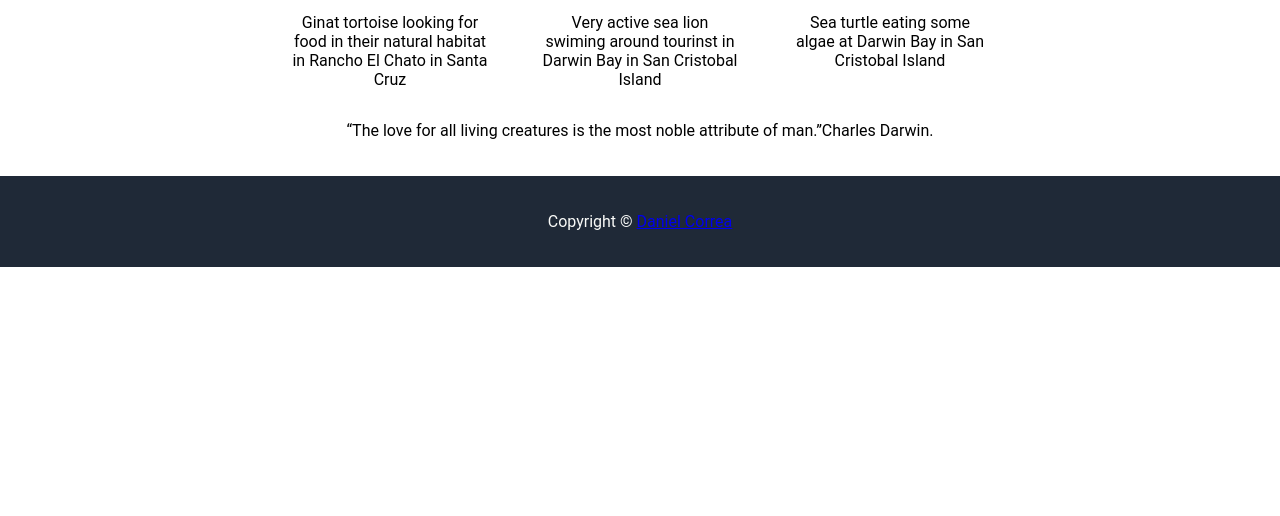
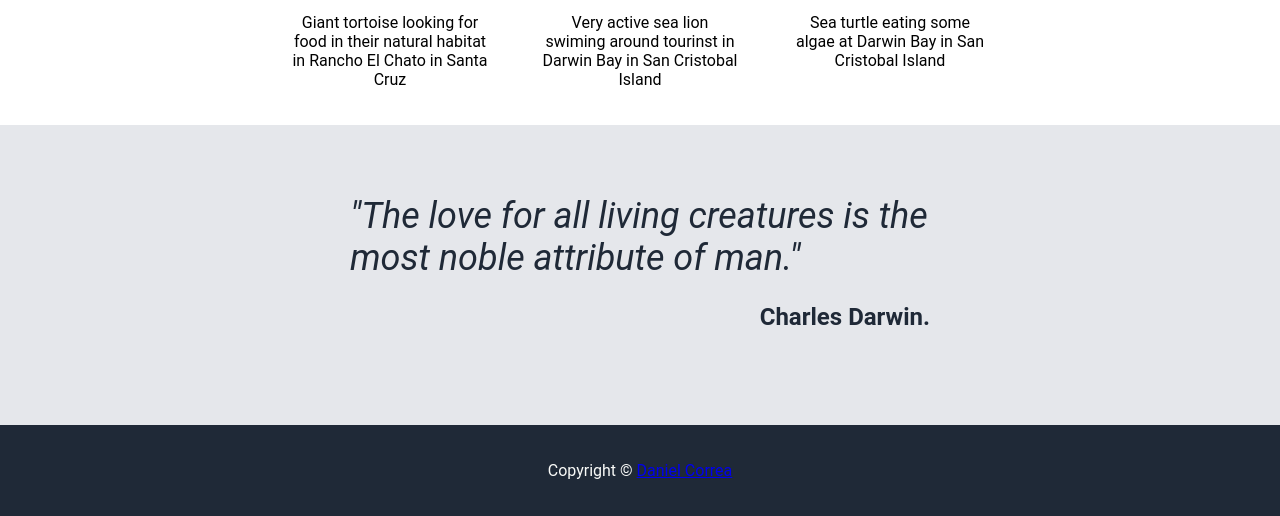
Before and after one commit to danielcr0995/landing_page, a plain HTML site: page index.html in a window 1280 px wide. Shown: the part 1092-1608 px from the top of the page. Before the commit the page ends 1359 px from the top, so only its background shows below. Drawn offline with Linux system fonts and the light colour scheme; some icons are missing.

Commit message:
style and some corrections on quote section

```diff
--- a/index.html
+++ b/index.html
@@ -35,7 +35,7 @@
                 <div class="images">
                     <div class="img">
                         <img src="./img/gianttortoise.jpg" alt="Giant tortoisse">
-                        <p>Ginat tortoise looking for food in their natural habitat in Rancho El Chato in Santa Cruz</p>
+                        <p>Giant tortoise looking for food in their natural habitat in Rancho El Chato in Santa Cruz</p>
                     </div>
                     <div class="img">
                         <img src="./img/sealion.JPG" alt="Sea lion">
@@ -49,13 +49,14 @@
             </div>
 
         </section>
-        <section class="quote">
-            <p class="qt"> “The love for all living creatures is the most noble attribute of man.”</p>
-            <p class="author">Charles Darwin.</p>
-
-        </section>
+    </section>
+    <section class="quote">
+        <i class="qt"> "The love for all living creatures is the most noble attribute of man."</i>
+        <p class="author">Charles Darwin.</p>
 
     </section>
+
+
     <footer class="footer">
         <p>Copyright &copy; <a href="https://github.com/danielcr0995" target="_blanck">Daniel Correa </a><i class="fa fa-github"></i><i class="fa fa-github fa-5x"></i></p>
 
--- a/styles.css
+++ b/styles.css
@@ -123,3 +123,24 @@ button{
     text-align: center;
 
 }
+
+/* quote */
+
+.quote{
+    display: flex;
+    flex-direction: column;
+    align-items: center;
+    padding: 0 350px;
+    background-color: #E5E7EB;
+    height: 300px;
+    color: #1F2937;
+    font-size: 36px;
+    font-style: italic;
+}
+
+.author{
+    font-size: 24px;
+    font-weight: bold;
+    font-style: normal;
+    align-self: flex-end;
+}
```
